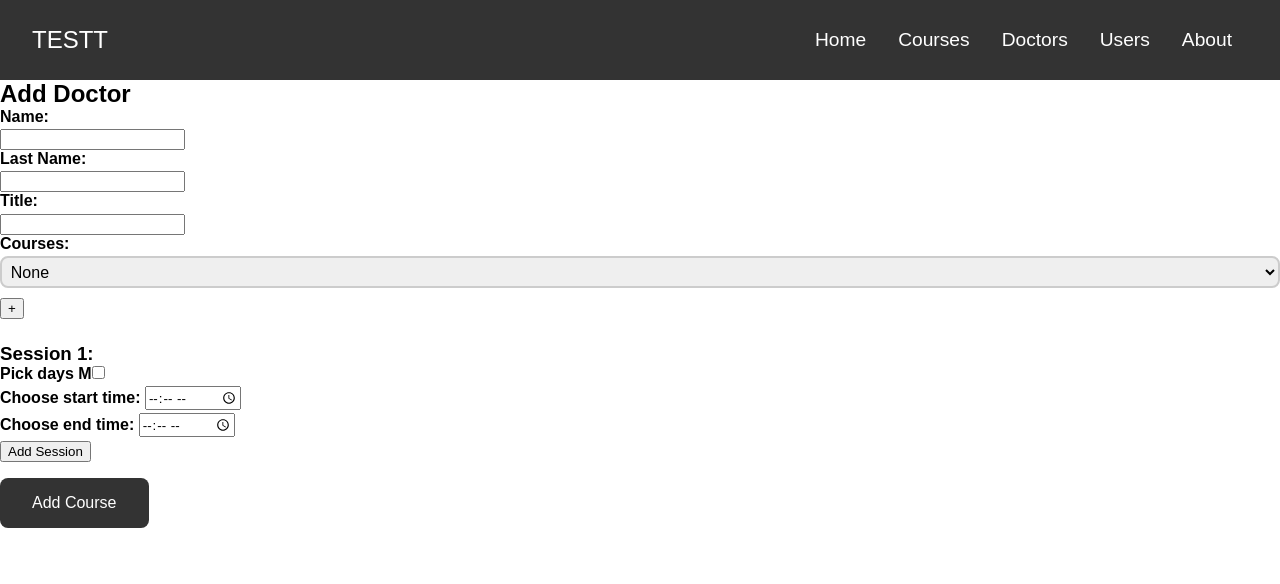
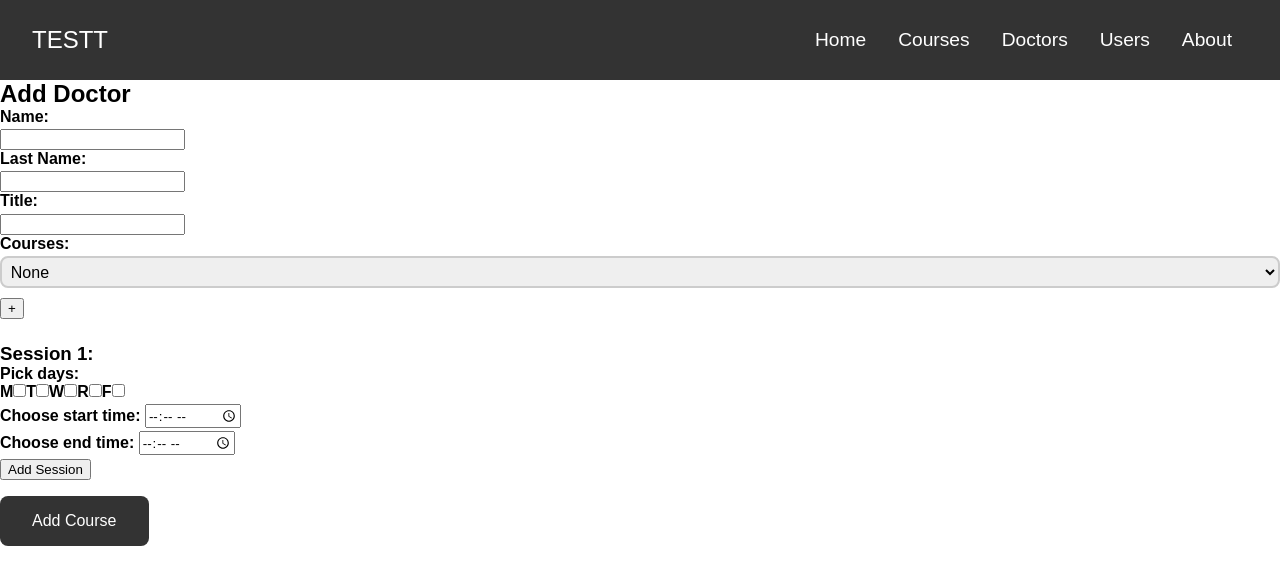
Before and after one commit to TouficAlRifaii/CapstoneProject, a React (Create React App) app in the folder frontend/: page /AddDoctor in a window 1280 px wide. Shown: the top 584 px of the page. Built offline with nearby package versions, Linux system fonts and the light colour scheme.

Commit message:
courseofferings functionaltites copleted - remaing timetable adn design

```diff
--- a/frontend/src/Components/Doctors/AddSession.js
+++ b/frontend/src/Components/Doctors/AddSession.js
@@ -33,7 +33,8 @@ const AddSession = ({ sessions, setSessions }) => {
         <div key={index}>
           <h3>Session {index + 1}:</h3>
           <label htmlFor="days">
-            Pick days{" "}
+            Pick days:
+            <div>
               <CheckboxDay
                 day="M"
                 isChecked={session.days.includes("M")}
@@ -41,6 +42,35 @@ const AddSession = ({ sessions, setSessions }) => {
                   updateSession(index, "days", event.target.value)
                 }
               />
+              <CheckboxDay
+                day="T"
+                isChecked={session.days.includes("T")}
+                onChange={(event) =>
+                  updateSession(index, "days", event.target.value)
+                }
+              />
+              <CheckboxDay
+                day="W"
+                isChecked={session.days.includes("W")}
+                onChange={(event) =>
+                  updateSession(index, "days", event.target.value)
+                }
+              />
+              <CheckboxDay
+                day="R"
+                isChecked={session.days.includes("R")}
+                onChange={(event) =>
+                  updateSession(index, "days", event.target.value)
+                }
+              />
+              <CheckboxDay
+                day="F"
+                isChecked={session.days.includes("F")}
+                onChange={(event) =>
+                  updateSession(index, "days", event.target.value)
+                }
+              />
+            </div>
           </label>
           <label htmlFor="appt">
             Choose start time:{" "}
```
Lines whose indentation alone changed are shown as unchanged.
